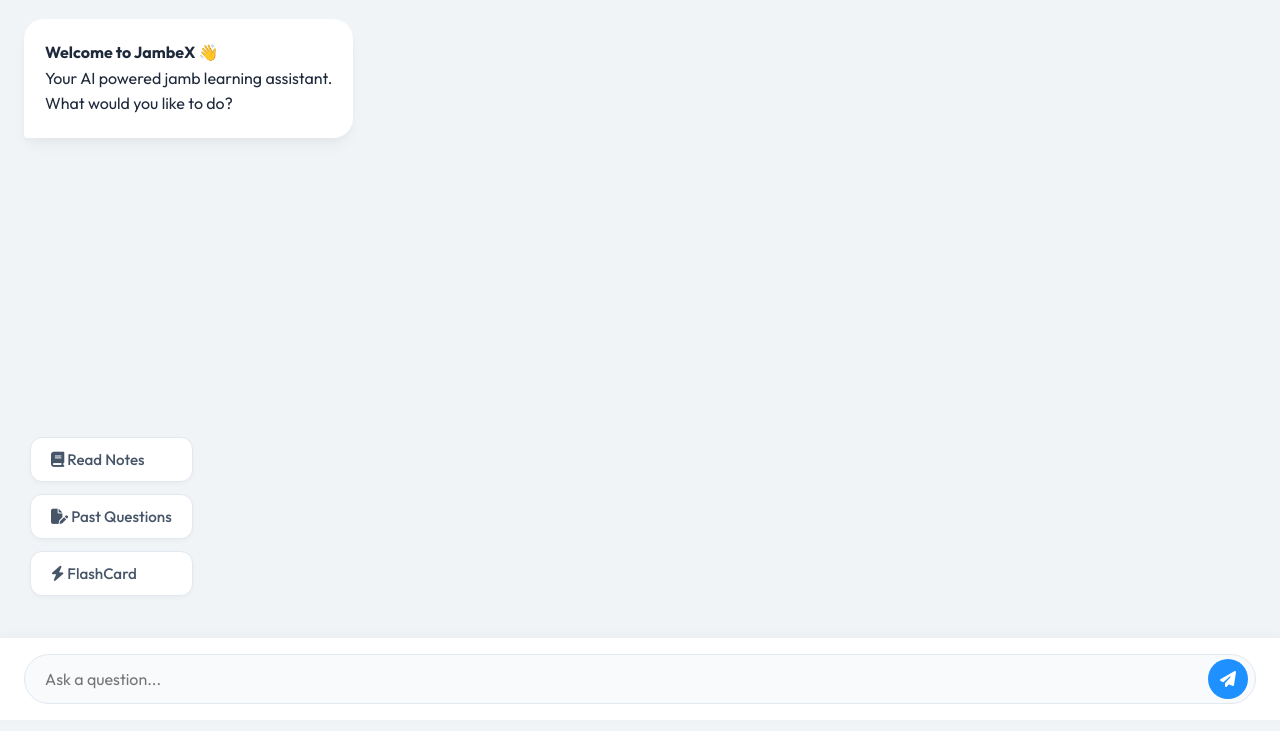
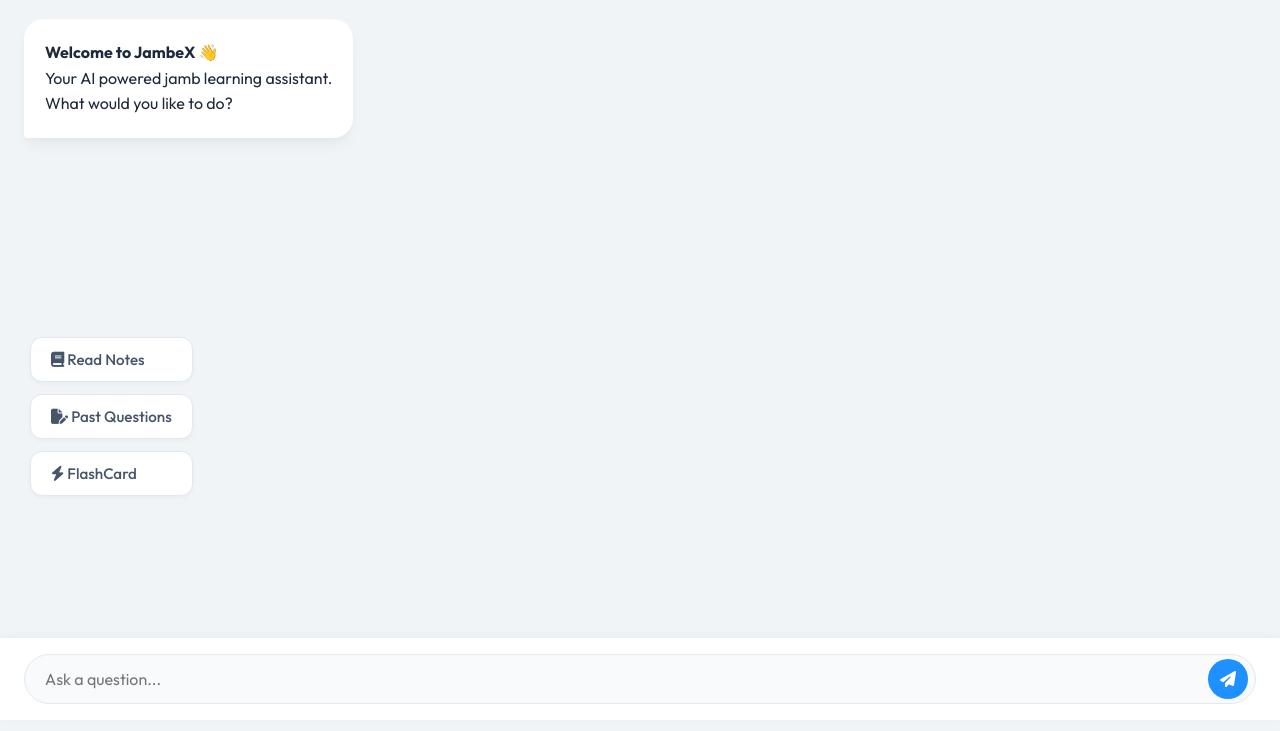
Before and after one commit to Michaelmartins12/JAMBEX, a plain HTML site: page main.html in a window 1280 px wide. Shown: the part 75-806 px from the top of the page. Drawn offline with Linux system fonts and the light colour scheme; no server answers.

Commit message:
actions-btn fixed

```diff
--- a/styles/style.css
+++ b/styles/style.css
@@ -439,7 +439,7 @@
   display: flex;
   flex-direction: column;
   align-items: flex-start; /* Kept aligned left as per original feel */
-  margin-bottom: 120px; /* Push to right side */
+  margin-bottom: 220px; /* Push to right side */
   gap: 12px;
   padding: 15px 30px;
   border-radius: 12px;
```
